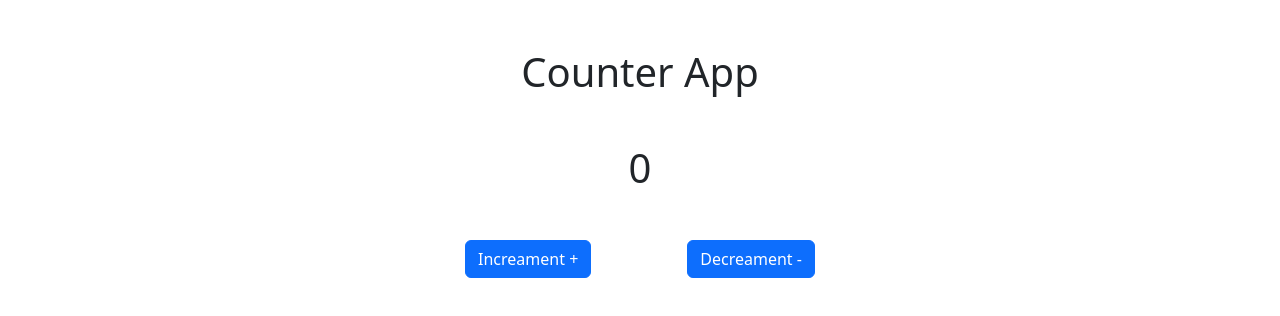
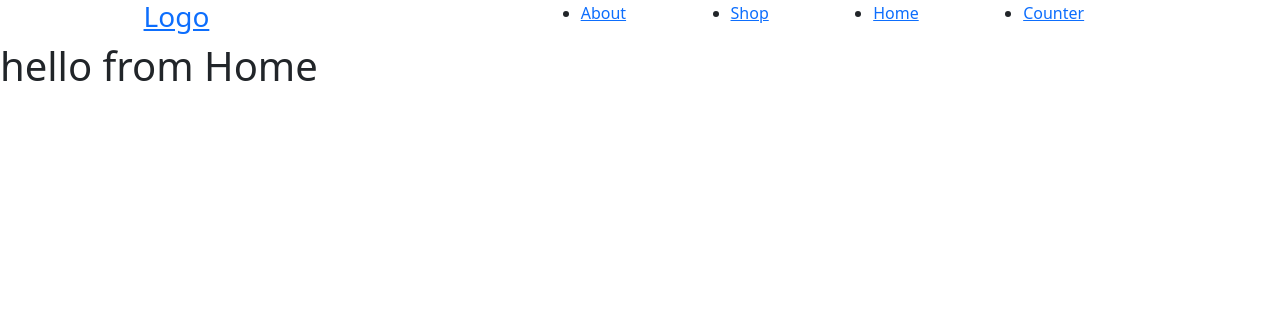
Before and after one commit to mohamedsaleh181/Portfolio, a React (Create React App) app: page / in a window 1280 px wide. Shown: the top 316 px of the page. Built offline with nearby package versions, Linux system fonts and the light colour scheme.

Commit message:
lab2 commit

```diff
--- a/package.json
+++ b/package.json
@@ -8,6 +8,7 @@
     "@testing-library/user-event": "^13.5.0",
     "react": "^18.2.0",
     "react-dom": "^18.2.0",
+    "react-router-dom": "^6.3.0",
     "react-scripts": "5.0.1",
     "web-vitals": "^2.1.4"
   },
--- a/src/App.js
+++ b/src/App.js
@@ -1,30 +1,29 @@
-import Header from './components/Header';
-import { useState } from 'react';
-import Increament from "./components/increament"
-import Decreament from "./components/decreament"
+
+import { BrowserRouter as Router,Route, Routes } from 'react-router-dom';
+import Counter from './pages/counter'
+import Shop from './pages/shop'
+import Home from './pages/home'
+import About from './pages/about'
+import NavBar from './components/NavBar';
+import Product from './components/product';
+import NotFound from './pages/notFound/NotFound';
+
 
 function App() {
-  const [number, setNumber]= useState(0);
+  return (
+    <Router>
+      <NavBar/>
+      <Routes>
+        <Route path="/" element={<Home/>}></Route>
+        <Route path="/counter" element={<Counter/>}></Route>
+        <Route path="/shop" element={<Shop/>}></Route>
+        <Route path="/about" element={<About/>}></Route>
+        <Route path="/shop/product/:id" element={<Product/>}></Route>
 
-  const increamentNumber = ()=>{
-    setNumber(number + 1)
-  }
-  const decreamentNumber = ()=>{
-    setNumber(number - 1)
-  }
-
-  return (
-    <div className="App">
-      <header className="App-header">
-        <Header title="Counter App"></Header>
-      </header>
-      <div className="text-center">
-        <h1 className="mb-5">{number}</h1>
-        <Increament increamentNumber={increamentNumber}></Increament>
-        <Decreament decreamentNumber={decreamentNumber}></Decreament>
-      </div>
-    </div>
-  );
+        <Route path="*" element={<NotFound/>}></Route>
+      </Routes>
+    </Router>
+  )
 }
 
 export default App;
--- a/src/components/Header.jsx
+++ b/src/components/Header.jsx
@@ -1,9 +1,8 @@
 
 const Header =(props) => {
-        // console.log(props,props.title,props.test)
-    return <div className="text-center my-5">
-        <h1>{props.title}</h1>
-    </div>
+return <div className="text-center my-5">
+    <h1>{props.title}</h1>
+</div>
 }
 
 export default Header;
--- /dev/null
+++ b/src/components/NavBar.jsx
@@ -0,0 +1,25 @@
+import {Link} from 'react-router-dom'
+const NavBar = () => {
+    return (
+      <nav className="nav d-flex justify-content-around align-items-center">
+        <Link to="/">
+            <h3>Logo</h3>
+        </Link>
+        <ul className="d-flex justify-content-around align-items-center w-50">
+          <li className="list-item">
+              <Link to="/about">About</Link>
+          </li>
+          <li className="list-item">
+              <Link to="/shop">Shop</Link>
+          </li>
+          <li className="list-item">
+              <Link to="/">Home</Link>
+          </li>
+          <li className="list-item">
+              <Link to="/counter">Counter</Link>
+          </li>
+        </ul>
+      </nav>
+    );
+  };
+  export default NavBar;
--- a/src/components/decreament.jsx
+++ b/src/components/decreament.jsx
@@ -2,7 +2,7 @@ const Decreament = (props) => {
     return (
       <>
 
-      <button type="button" onClick={props.decreamentNumber} class="btn btn-primary mx-5">
+        <button type="button" onClick={props.decreamentNumber} className="btn btn-primary mx-5">
           Decreament -
         </button>
       </>
--- a/src/components/increament.jsx
+++ b/src/components/increament.jsx
@@ -1,7 +1,7 @@
 const Increament = (props)=>{
     return (
         <>
-            <button type="button" onClick={props.increamentNumber} class="btn btn-primary mx-5">Increament +</button>
+            <button type="button" onClick={props.increamentNumber} className="btn btn-primary mx-5">Increament +</button>
         </>
     )
 }
--- /dev/null
+++ b/src/components/product.jsx
@@ -0,0 +1,42 @@
+import { useEffect, useState } from "react";
+import { useParams } from "react-router-dom";
+
+
+const Product= ()=>{
+
+    const urlParams = useParams();
+    useEffect(()=>{
+        fitchProducts();
+    },[])
+    console.log(urlParams)
+
+    const fitchProducts=()=>{
+        fetch(`https://fakestoreapi.com/products/${urlParams.id}`)
+            .then(res=>res.json())
+            .then(json=>setProduct(json))
+    }
+    const [product,setProduct]= useState({});
+    console.log(product)
+    return(<>
+
+        {product.image ? (
+            <div className="col-4 p-3 m-1 col-3">
+            <div className="card m-auto text-center" style={{width: '18rem'}}>
+                <img className="card-img-top w-25 m-auto" src={product.image} alt="Card image cap"/>
+                <div className="card-body">
+                    <h5 className="card-title">{product.title}</h5>
+                    <p className="card-text">{product.description}</p>
+                    <p className="card-text">{product.price}</p>
+                </div>
+            </div>
+        </div>
+        ):(
+            <h1>Loading....</h1>
+        )
+
+        }
+    </>
+
+    )
+}
+export default Product
--- /dev/null
+++ b/src/pages/about/index.jsx
@@ -0,0 +1,8 @@
+
+const About= ()=>{
+
+    return(
+        <h1>hello from About</h1>
+    )
+}
+export default About
--- /dev/null
+++ b/src/pages/counter/index.jsx
@@ -0,0 +1,29 @@
+import Header from '../../components/Header';
+import { useState } from 'react';
+import Increament from "../../components/Increament"
+import Decreament from "../../components/Decreament"
+
+const Counter = () => {
+  const [number, setNumber]= useState(0);
+
+  const increamentNumber = ()=>{
+    setNumber(number + 1)
+  }
+  const decreamentNumber = ()=>{
+    setNumber(number - 1)
+  }
+
+  return (
+    <div className="App">
+      <header className="App-header">
+        <Header title="Counter App"></Header>
+      </header>
+      <div className="text-center">
+        <h1 className="mb-5">{number}</h1>
+        <Increament increamentNumber={increamentNumber}></Increament>
+        <Decreament decreamentNumber={decreamentNumber}></Decreament>
+      </div>
+    </div>
+  );
+}
+export default Counter;
--- /dev/null
+++ b/src/pages/home/index.jsx
@@ -0,0 +1,8 @@
+
+const Home= ()=>{
+
+    return(
+        <h1>hello from Home</h1>
+    )
+}
+export default Home
--- /dev/null
+++ b/src/pages/notFound/NotFound.jsx
@@ -0,0 +1,8 @@
+import NotFoundImage from '../../asets/download.png'
+const NotFound= ()=>{
+
+    return(
+        <img src={NotFoundImage}/>
+    )
+}
+export default NotFound
--- /dev/null
+++ b/src/pages/shop/index.jsx
@@ -0,0 +1,52 @@
+import { useEffect, useState } from "react"
+import { Link } from "react-router-dom";
+
+const Shop= ()=>{
+
+    useEffect(()=>{
+        fitchProducts();
+    },[])
+
+
+    const fitchProducts=()=>{
+        fetch('https://fakestoreapi.com/products')
+            .then(res=>res.json())
+            .then(json=>setProduct(json))
+    }
+    const [products,setProduct]= useState([]);
+    // console.log(products)
+    return(
+        <>{products.length>0?(
+
+            <div className="row">
+                {products.map((item,i)=>{
+                    console.log(item)
+                    return(
+                            <Link to={`product/${item.id}`}  key={i} className="col-3">
+                                <div className="col-4 p-3 m-1 col-3">
+                                    <div className="card m-auto text-center" style={{width: '18rem'}}>
+                                        <img className="card-img-top w-25 m-auto" src={item.image} alt="Card image cap"/>
+                                        <div className="card-body">
+                                            <h5 className="card-title">{item.title}</h5>
+                                            <p className="card-text">{item.description}</p>
+                                            <p className="card-text">{item.price}</p>
+                                        </div>
+                                    </div>
+                                </div>
+
+                            </Link>
+                    )
+                })}
+            </div>
+        ):(
+            <h1>Loading....</h1>
+        )
+
+        }
+        </>
+        // <h1>Hello from shop</h1>
+    )
+
+
+}
+export default Shop
```
Also changed, not shown: src/asets/download.png (added), 1 other file (tests, documents, lock files or other folders). Lines whose indentation alone changed are shown as unchanged.
